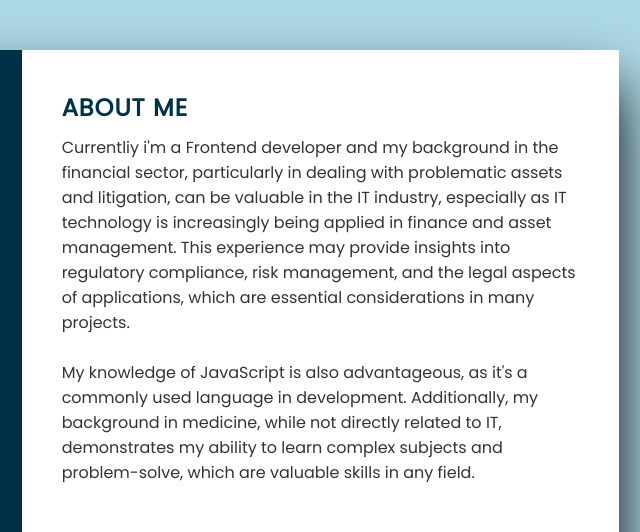
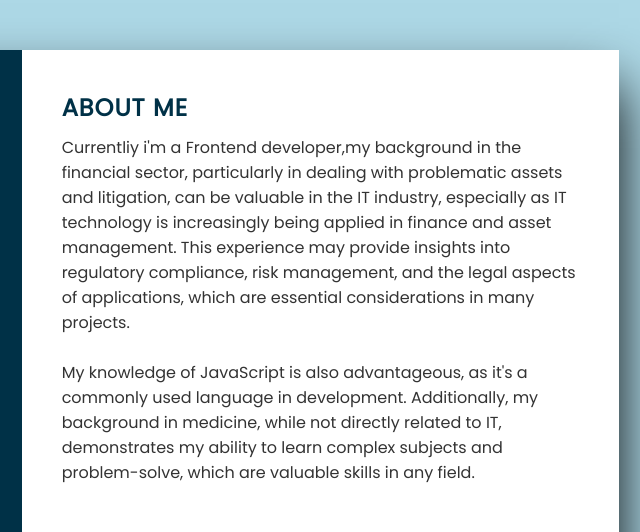
Before and after one commit to imedula/resume, a plain HTML site: page index.html in a window 1280 px wide. Shown: the top 532 px of the page, 469-1109 px from the left. Drawn offline with nearby package versions, Linux system fonts and the light colour scheme.

Commit message:
changes in text

```diff
--- a/index.html
+++ b/index.html
@@ -85,7 +85,7 @@
         <div class="right-Side">
             <div class="about">
                 <h2 class="title2">About Me</h2>
-                <p>Currentliy i'm a Frontend developer and my background in the financial sector, particularly in
+                <p>Currentliy i'm a Frontend developer,my background in the financial sector, particularly in
                     dealing with problematic assets and litigation, can be valuable in the IT industry, especially as
                     IT technology is increasingly being applied in finance and asset management. This experience may
                     provide insights into regulatory compliance, risk management, and the legal aspects of
```
